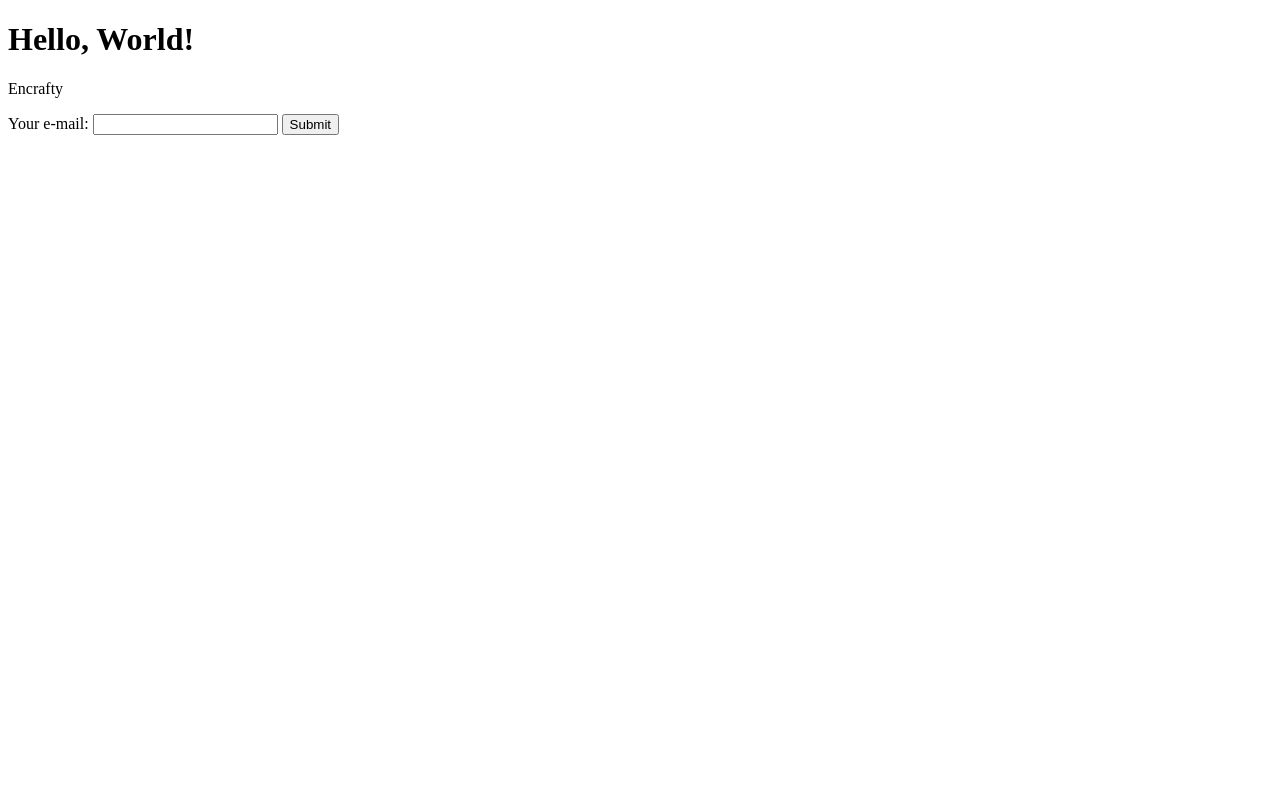
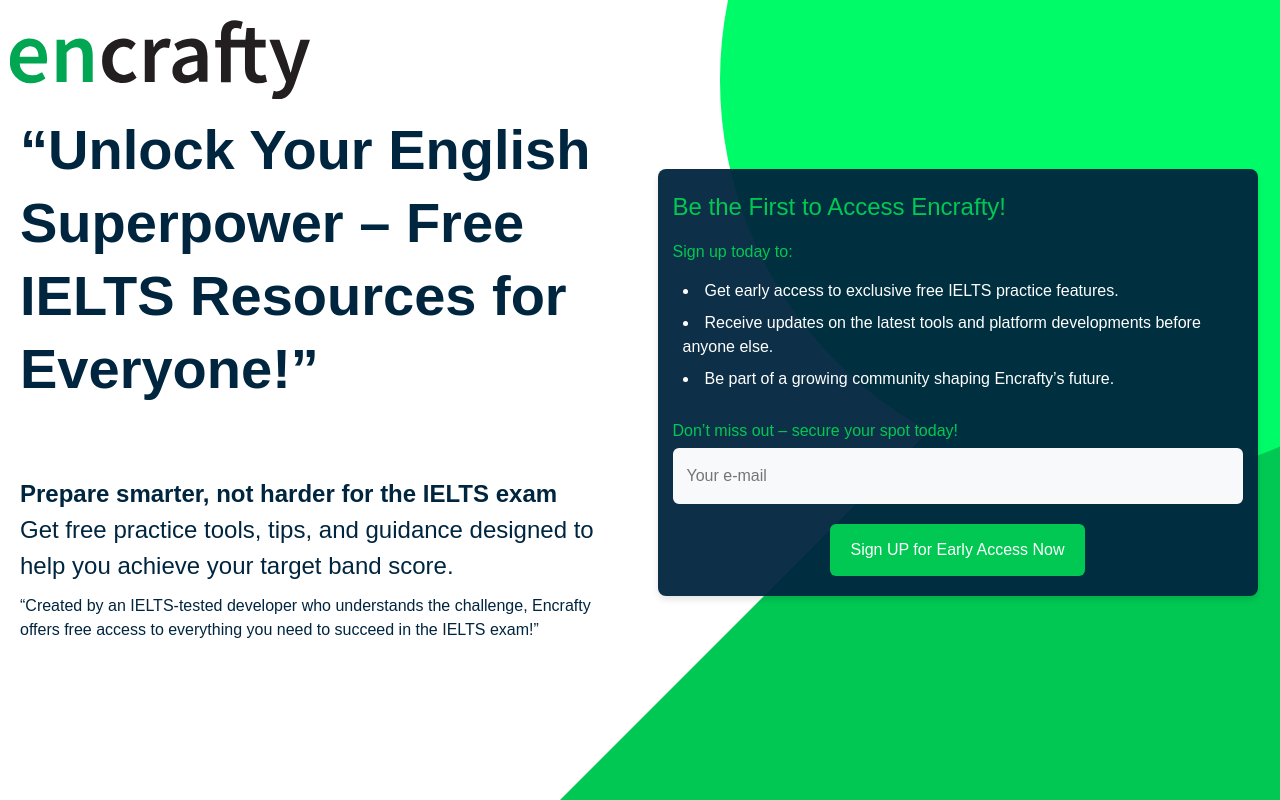
Before and after one commit to encrafty/encrafty.github.io, a website: page index.html in a window 1280 px wide. Drawn offline with Linux system fonts and the light colour scheme.

Commit message:
add style

```diff
--- a/index.html
+++ b/index.html
@@ -1,56 +1,166 @@
 <!DOCTYPE html>
-<html>
+<html lang="en">
+
 <head>
-  <title>Encrafty</title>
-  <script src="https://www.google.com/recaptcha/api.js?render=6Lec0SwrAAAAADdKXigJTmhL3I0WKxHQ4HigRgiD"></script>
+    <title>encrafty</title>
+    <meta charset="UTF-8">
+    <script src="https://www.google.com/recaptcha/enterprise.js?render=6LdN0C8rAAAAAB5fsp8_w1hyy3M1Hs-fWkww16zb"></script>
+    <meta name="viewport" content="width=device-width, initial-scale=1.0" />
+    <link rel="stylesheet" href="main.css"/>
+</head>
 
-</head>
 <body>
-  <h1>Hello, World!</h1>
-  <p>Encrafty</p>
+<main class="main-wrapper">
+
+    <section class="main container">
+
+        <nav class="navbar">
+            <div class="logo">
+                <svg xmlns="http://www.w3.org/2000/svg" viewBox="0 0 62.57 16.56">
+                    <defs>
+                        <style>
+                            .cls-1 {
+                                fill: #00a651;
+                            }
+
+                            .cls-2 {
+                                fill: #231f20;
+                            }
+                        </style>
+                    </defs>
+                    <g id="Layer_2" data-name="Layer 2">
+                        <g id="Layer_1-2" data-name="Layer 1">
+                            <path class="cls-1"
+                                  d="M.73,10.52c0-2.87,2-4.64,4.08-4.64,2.39,0,3.65,1.73,3.65,4.2a5.22,5.22,0,0,1-.09,1H2.76a2.51,2.51,0,0,0,2.61,2.46,3.81,3.81,0,0,0,2.05-.64l.7,1.29a5.45,5.45,0,0,1-3,1A4.28,4.28,0,0,1,.73,10.52Zm5.94-.84c0-1.37-.61-2.19-1.82-2.19A2.21,2.21,0,0,0,2.74,9.68Z"
+                                  transform="translate(-0.73 -2)"/>
+                            <path class="cls-1"
+                                  d="M10.44,6.1h1.7l.16,1.19h.06a4.12,4.12,0,0,1,2.9-1.41c1.9,0,2.72,1.28,2.72,3.51v5.55H15.91V9.66c0-1.45-.42-2-1.38-2a2.79,2.79,0,0,0-2,1.1v6.18H10.44Z"
+                                  transform="translate(-0.73 -2)"/>
+                            <path class="cls-2"
+                                  d="M19.94,10.52a4.37,4.37,0,0,1,4.44-4.64,3.78,3.78,0,0,1,2.58,1L26,8.22a2.15,2.15,0,0,0-1.47-.65c-1.42,0-2.41,1.18-2.41,2.95s1,2.94,2.35,2.94a2.93,2.93,0,0,0,1.83-.76l.84,1.37a4.4,4.4,0,0,1-2.89,1.09C21.79,15.16,19.94,13.46,19.94,10.52Z"
+                                  transform="translate(-0.73 -2)"/>
+                            <path class="cls-2"
+                                  d="M28.84,6.1h1.7l.16,1.57h.06a3,3,0,0,1,2.51-1.79,2.29,2.29,0,0,1,1,.18l-.36,1.8A2.9,2.9,0,0,0,33,7.72c-.7,0-1.55.48-2.09,1.83v5.39H28.84Z"
+                                  transform="translate(-0.73 -2)"/>
+                            <path class="cls-2"
+                                  d="M34.61,12.56c0-1.89,1.57-2.88,5.2-3.27,0-.95-.41-1.74-1.61-1.74a5,5,0,0,0-2.48.87L35,7a6.89,6.89,0,0,1,3.63-1.16c2.21,0,3.29,1.36,3.29,3.82v5.24h-1.7L40,14H40a4.26,4.26,0,0,1-2.75,1.2A2.49,2.49,0,0,1,34.61,12.56Zm5.2,0v-2c-2.4.31-3.2.93-3.2,1.82s.54,1.13,1.28,1.13A2.78,2.78,0,0,0,39.81,12.57Z"
+                                  transform="translate(-0.73 -2)"/>
+                            <path class="cls-2"
+                                  d="M49.74,12V7.75h-6.2V6.19l1.29-.09h5l.24-2.42h1.72V6.1h2.26V7.75H51.81V12c0,1.05.41,1.56,1.26,1.56a2.8,2.8,0,0,0,.92-.2l.35,1.52a5.68,5.68,0,0,1-1.81.33C50.5,15.16,49.74,13.87,49.74,12Zm-5-6.78c0-1.83.84-3.18,2.93-3.18a4.71,4.71,0,0,1,1.62.31l-.4,1.55a2.6,2.6,0,0,0-1-.21c-.73,0-1.12.47-1.12,1.5v9.79H44.73Z"
+                                  transform="translate(-0.73 -2)"/>
+                            <path class="cls-2"
+                                  d="M55.36,18.39l.38-1.61a2.5,2.5,0,0,0,.64.13,1.86,1.86,0,0,0,1.76-1.52l.17-.56L54.83,6.1h2.1l1.53,4.33c.26.79.52,1.66.77,2.5h.08c.22-.82.44-1.69.67-2.5L61.3,6.1h2l-3.19,9.24c-.74,2-1.67,3.23-3.6,3.23A3.38,3.38,0,0,1,55.36,18.39Z"
+                                  transform="translate(-0.73 -2)"/>
+                        </g>
+                    </g>
+                </svg>
+
+
+                <h1>encrafty</h1>
+            </div>
+
+        </nav>
+
+        <div class="main-entry">
+
+            <section>
+                <p class="call-to-action">
+                    “Unlock Your English Superpower – Free IELTS Resources for Everyone!”
+                </p>
+
+                <p class="description">
+                    <span class="bold">Prepare smarter, not harder for the IELTS exam</span>
+                    <br>
+                    Get free practice tools, tips, and guidance designed to help you achieve your target band score.
+                </p>
+
+                <p class="color-blue sub-description">“Created by an IELTS-tested developer who understands the challenge, Encrafty offers free access to
+                    everything you need to succeed in the IELTS exam!”</p>
+
+            </section>
+
+            <section>
+
+                <div class="form-wrapper">
+
+                    <p class="form-title">Be the First to Access <span class="color-green">Encrafty</span>!</p>
+                    <p>Sign up today to:</p>
+                    <ul>
+                        <li>
+                            Get early access to exclusive free IELTS practice features.
+                        </li>
+                        <li>
+                            Receive updates on the latest tools and platform developments before anyone else.
+                        </li>
+                        <li>
+                            Be part of a growing community shaping Encrafty’s future.
+                        </li>
+                    </ul>
+                    <p>Don’t miss out – secure your spot today!</p>
 
                     <form id="lead-form">
-    <label for="email">Your e‑mail:</label>
-    <input id="email" name="email" type="email" required>
-    <button type="submit">Submit</button>
+
+                        <input id="email"
+                               name="email"
+                               type="email"
+                               placeholder="Your e‑mail"
+                               required
+                        />
+
+                        <button class="button"
+                                type="submit"
+                        >Sign UP for Early Access Now</button>
+
                     </form>
+                    <div id="message"></div>
+                </div>
+            </section>
 
-  <div id="message"></div>
+        </div>
+
+
+        <div class="circle"></div>
+        <div class="triangle"></div>
+    </section>
+
+
+</main>
 
 <script>
     const form = document.getElementById("lead-form");
     const msgDiv = document.getElementById("message");
-    const FUNCTION_URL = "https://duvhjyczqgnjvdhpzuvk.functions.supabase.co/collectLead";
-    const RECAPTCHA_SITE_KEY = "6Lec0SwrAAAAADdKXigJTmhL3I0WKxHQ4HigRgiD";
-    const ANON="eyJhbGciOiJIUzI1NiIsInR5cCI6IkpXVCJ9.eyJpc3MiOiJzdXBhYmFzZSIsInJlZiI6ImR1dmhqeWN6cWduanZkaHB6dXZrIiwicm9sZSI6ImFub24iLCJpYXQiOjE3NDU5MTg5NzcsImV4cCI6MjA2MTQ5NDk3N30.X_4aNftSdqqxhcysfm8uIPGUWNe9aGvBVUFC-2dCOzY"
+    const FUNCTION_URL =
+        "https://duvhjyczqgnjvdhpzuvk.functions.supabase.co/collectLead";
+    const RECAPTCHA_SITE_KEY = "6LdN0C8rAAAAAB5fsp8_w1hyy3M1Hs-fWkww16zb";
+    const ANON =
+        "eyJhbGciOiJIUzI1NiIsInR5cCI6IkpXVCJ9.eyJpc3MiOiJzdXBhYmFzZSIsInJlZiI6ImR1dmhqeWN6cWduanZkaHB6dXZrIiwicm9sZSI6ImFub24iLCJpYXQiOjE3NDU5MTg5NzcsImV4cCI6MjA2MTQ5NDk3N30.X_4aNftSdqqxhcysfm8uIPGUWNe9aGvBVUFC-2dCOzY";
 
     form.addEventListener("submit", async (evt) => {
         evt.preventDefault();
         msgDiv.textContent = "Submitting…";
 
+        const email = form.email.value;
+        let token;
 
-      const email = form.email.value;
         try {
             // 1) get recaptcha token
-        const token = await grecaptcha.execute(RECAPTCHA_SITE_KEY, { action: "submit" });
-
-        console.log('token', token);
+            token = await grecaptcha.enterprise.execute(RECAPTCHA_SITE_KEY);
 
             // 2) post to our Edge Function
             const resp = await fetch(FUNCTION_URL, {
                 method: "POST",
                 headers: {
                     "Content-Type": "application/json",
-            'apikey':ANON,
-            'Authorization': `Bearer ${ANON}`
+                    apikey: ANON,
+                    Authorization: `Bearer ${ANON}`,
                 },
-          body: JSON.stringify({ email, recaptchaToken: token })
+                body: JSON.stringify({email, recaptchaToken: token}),
             });
 
+            const result = await resp.json();
 
-        const result = await resp.json();
+            console.log('result', result)
             if (!resp.ok) throw result.error || "Unknown error";
-console.log(result);
 
             msgDiv.textContent = "Thank you! We'll be in touch.";
             form.reset();
@@ -60,6 +170,6 @@ console.log(result);
         }
     });
 </script>
+</body>
 
-</body>
 </html>
--- /dev/null
+++ b/main.css
@@ -0,0 +1,274 @@
+:root {
+  --primary-green: #00c853;
+  /* Bright Green */
+  --primary-blue: #00253f;
+  /* Dark Navy Blue */
+  --text-color: #ffffff;
+  /* White text for contrast */
+  --background-color: #ffffff;
+  /* Light gray background */
+  --white: #ffffff;
+  /* White for text and inputs */
+  --light-gray: #f8f9fa;
+  /* Light gray background for inputs */ }
+
+/* 1. Use a more-intuitive box-sizing model */
+*, *::before, *::after {
+  box-sizing: border-box; }
+
+/* 2. Remove default margin */
+* {
+  margin: 0; }
+
+/* 3. Enable keyword animations */
+@media (prefers-reduced-motion: no-preference) {
+  html {
+    interpolate-size: allow-keywords; } }
+body {
+  /* 4. Add accessible line-height */
+  line-height: 1.5;
+  /* 5. Improve text rendering */
+  -webkit-font-smoothing: antialiased; }
+
+/* 6. Improve media defaults */
+img, picture, video, canvas, svg {
+  display: block;
+  max-width: 100%; }
+
+/* 7. Inherit fonts for form controls */
+input, button, textarea, select {
+  font: inherit; }
+
+/* 8. Avoid text overflows */
+p, h1, h2, h3, h4, h5, h6 {
+  overflow-wrap: break-word; }
+
+/* 9. Improve line wrapping */
+p {
+  text-wrap: pretty; }
+
+h1, h2, h3, h4, h5, h6 {
+  text-wrap: balance; }
+
+/*
+  10. Create a root stacking context
+*/
+#root, #__next {
+  isolation: isolate; }
+
+html {
+  font-family: "Arial", sans-serif;
+  font-size: 14px; }
+  @media (min-width: 1024px) {
+    html {
+      font-size: 16px; } }
+
+body {
+  background: var(--background-color);
+  color: var(--primary-blue); }
+
+p {
+  line-height: clamp(1.2, 1.5, 2);
+  font-size: 1rem;
+  margin-bottom: 10px; }
+
+h1 {
+  font-size: 3rem; }
+
+h2 {
+  font-size: 2.25rem; }
+
+h3 {
+  font-size: 1.75rem; }
+
+.color-blue {
+  color: var(--primary-blue); }
+
+.color-green {
+  color: var(--primary-green); }
+
+.container {
+  width: 100%;
+  max-width: 1280px; }
+
+.bold {
+  font-weight: bold; }
+
+.main-wrapper {
+  position: relative;
+  width: 100%;
+  height: auto;
+  overflow: hidden; }
+  .main-wrapper .main {
+    height: 100vh;
+    position: relative;
+    margin: 0 auto;
+    display: flex;
+    flex-wrap: nowrap;
+    flex-direction: column;
+    justify-content: flex-start;
+    padding-top: 10px; }
+    @media (min-width: 1024px) {
+      .main-wrapper .main {
+        padding-top: 20px; } }
+  .main-wrapper .main-entry {
+    display: flex;
+    position: relative;
+    align-items: center;
+    z-index: 300;
+    height: 100%;
+    flex-wrap: wrap;
+    overflow-y: auto;
+    align-content: flex-end;
+    gap: clamp(20px, 4vw, 30px); }
+    @media (min-width: 768px) {
+      .main-wrapper .main-entry {
+        align-content: start;
+        padding: 0 20px; } }
+    .main-wrapper .main-entry > section {
+      flex: 1 1 300px; }
+
+.navbar {
+  display: flex;
+  margin: 0 10px 10px;
+  z-index: 300;
+  line-height: 0; }
+  .navbar .logo {
+    display: inline-block;
+    width: fit-content; }
+    .navbar .logo > svg {
+      max-width: 150px;
+      width: 100%; }
+      @media (min-width: 1024px) {
+        .navbar .logo > svg {
+          max-width: none; } }
+    .navbar .logo h1 {
+      display: inline-block;
+      width: 0;
+      height: 0;
+      overflow: hidden; }
+
+.call-to-action {
+  font-size: 2.5rem;
+  font-weight: bold;
+  line-height: 1.3;
+  display: inline-block;
+  margin-bottom: 20px; }
+  @media (min-width: 1024px) {
+    .call-to-action {
+      font-size: 3.5rem;
+      margin-bottom: 70px; } }
+
+.description {
+  font-size: 1.5rem;
+  margin-bottom: 10px; }
+
+.sub-description, .description {
+  display: none; }
+  @media (min-width: 768px) {
+    .sub-description, .description {
+      display: block; } }
+
+.circle {
+  position: absolute;
+  top: 0;
+  right: 0;
+  height: 100%;
+  aspect-ratio: 1/1;
+  background-color: #00fb68;
+  border-radius: 100%;
+  z-index: 200;
+  transform: translate(30%, 10%); }
+  @media (min-width: 1024px) {
+    .circle {
+      transform: translate(30%, -40%); } }
+
+.triangle {
+  position: absolute;
+  top: 0;
+  right: 0;
+  height: 100%;
+  width: 100%;
+  background-color: var(--primary-green);
+  transform: translate(75%, 0) skewX(-45deg);
+  z-index: 100; }
+
+.form-wrapper {
+  background-color: rgba(0, 37, 63, 0.95);
+  color: var(--text-color);
+  width: 100%;
+  border-radius: 8px;
+  box-shadow: 0 4px 6px rgba(0, 0, 0, 0.1);
+  /* Light drop shadow */
+  max-width: 600px;
+  padding: 20px 15px;
+  display: flex;
+  flex-direction: column;
+  justify-content: flex-start;
+  margin: 0 auto; }
+  @media (min-width: 1024px) {
+    .form-wrapper {
+      margin: 32px auto; } }
+  .form-wrapper .form-title {
+    color: var(--primary-green);
+    /* Green for headings */
+    margin-bottom: 15px;
+    font-size: 1.5rem; }
+  .form-wrapper p {
+    color: var(--primary-green);
+    /* Green for headings */
+    margin-bottom: 5px;
+    font-size: 16px; }
+  .form-wrapper ul {
+    padding-left: 10px;
+    text-align: left;
+    /* Left-align the bullet points */
+    list-style: inside;
+    margin-top: 10px;
+    margin-bottom: 20px;
+    font-size: 16px; }
+    .form-wrapper ul li {
+      margin-bottom: 8px; }
+
+#lead-form {
+  display: flex;
+  align-items: center;
+  gap: 10px;
+  flex-direction: column; }
+
+input[type="text"],
+input[type="email"] {
+  width: 100%;
+  padding: 14px 12px;
+  border-radius: 6px;
+  border: 2px solid var(--light-gray);
+  /* Light gray border */
+  font-size: 16px;
+  background-color: var(--light-gray);
+  /* Light gray background */ }
+
+input[type="text"]:focus,
+input[type="email"]:focus {
+  border-color: var(--primary-green);
+  /* Highlight border on focus */
+  outline: none;
+  box-shadow: 0 0 5px rgba(0, 200, 83, 0.4);
+  /* Soft green glow */ }
+
+button {
+  background-color: var(--primary-green);
+  /* Bright green background */
+  color: var(--white);
+  font-size: 16px;
+  border: none;
+  padding: 14px 20px;
+  border-radius: 6px;
+  /* Rounded button */
+  cursor: pointer;
+  margin-top: 10px;
+  transition: background-color 0.3s ease-in-out; }
+  button:hover {
+    background-color: #00953e;
+    /* Darker green for hover */ }
+
+/*# sourceMappingURL=main.css.map */
--- a/package.json
+++ b/package.json
@@ -3,6 +3,7 @@
     "dev": "vite"
   },
   "devDependencies": {
+    "sass": "^1.87.0",
     "supabase": "^2.22.6"
   },
   "dependencies": {
```
Also changed, not shown: 2 other files. Lines whose indentation alone changed are shown as unchanged.
